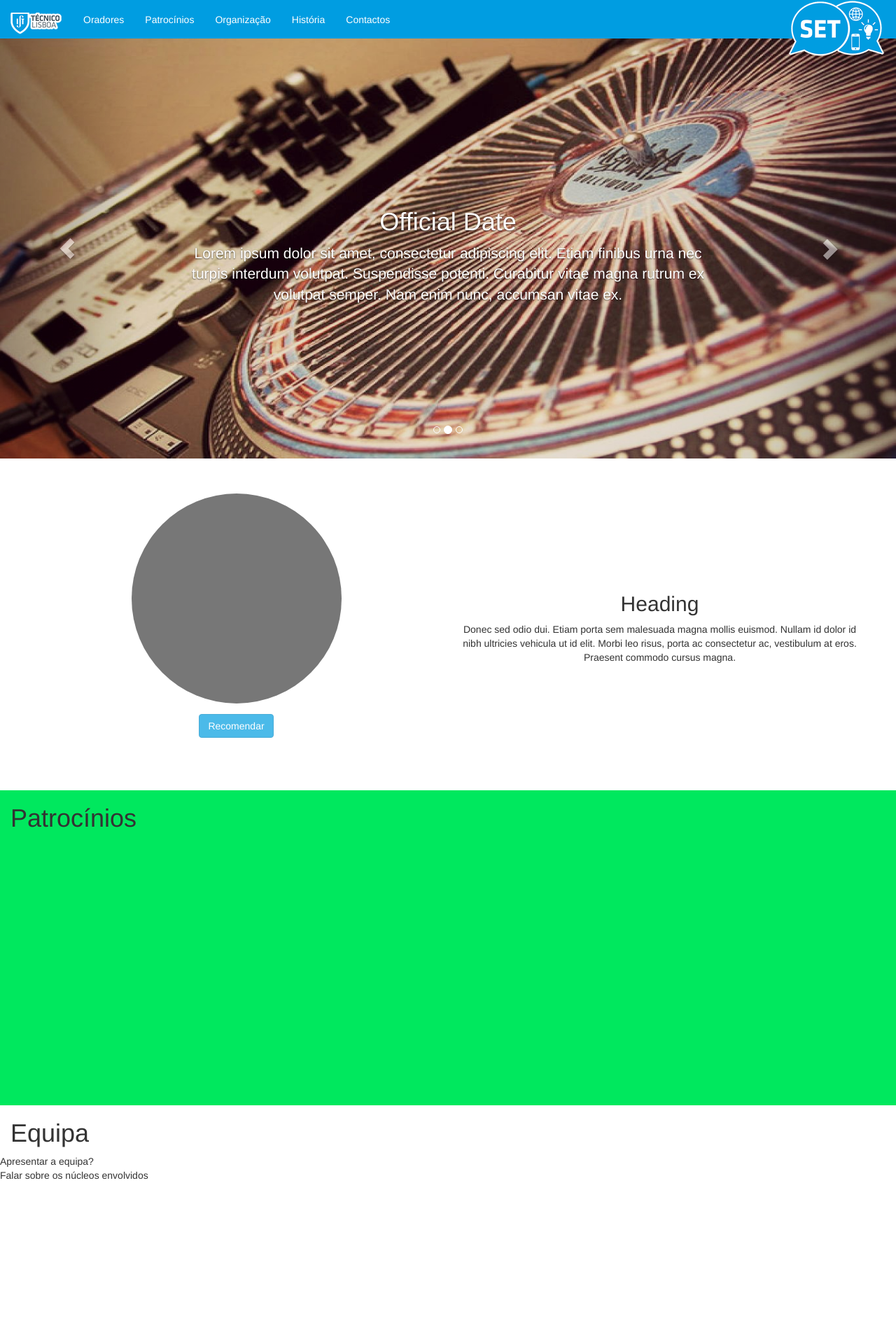
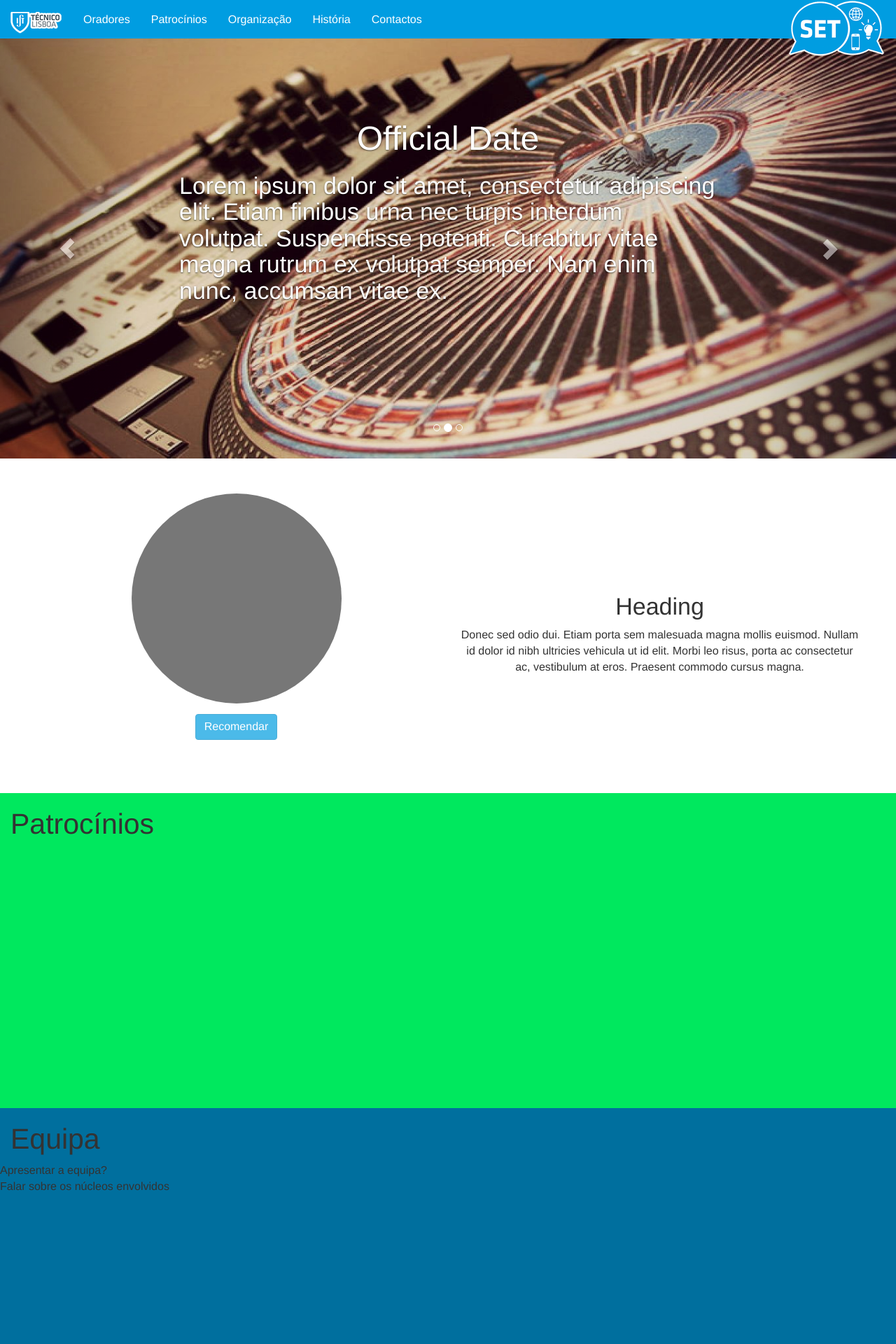
Before and after one commit to Lage2/set2015, a PHP site: page / in a window 1280 px wide. Shown: the top 1920 px of the page at 70% size. Run offline with PHP 8.4, Linux system fonts and the light colour scheme; some libraries are stand-ins or nearby versions.

Commit message:
continuacao em melhorias gerais do layout

```diff
--- a/index.html
+++ b/index.html
@@ -73,9 +73,9 @@
 					<div class="container">
             			<div class="carousel-caption">
 							<h1>Recruitment</h1>
-							<p>
-								Lorem ipsum dolor sit amet, consectetur adipiscing elit. Donec elementum venenatis eros, a ullamcorper urna condimentum et. Morbi mauris felis, consectetur ac dictum sit amet, bibendum ullamcorper sapien. Etiam diam augue, condimentum at augue et, pharetra imperdiet diam. Nulla eget ante non eros aliquet congue sit amet at velit. Pellentesque scelerisque nunc sed consequat euismod. Nullam gravida faucibus leo, ut.
-							</p>
+							<h2>
+								Lorem ipsum dolor sit amet, consectetur adipiscing elit. Donec elementum venenatis eros, a ullamcorper urna condimentum et. Morbi mauris felis, consectetur ac dictum sit amet, bibendum ullamcorper sapien. Etiam diam augue.
+							</h2>
 			            </div>
           			</div>
 				</div>
@@ -84,9 +84,9 @@
 					<div class="container">
             			<div class="carousel-caption">
 							<h1>Official Date</h1>
-							<p>
+							<h2>
 								Lorem ipsum dolor sit amet, consectetur adipiscing elit. Etiam finibus urna nec turpis interdum volutpat. Suspendisse potenti. Curabitur vitae magna rutrum ex volutpat semper. Nam enim nunc, accumsan vitae ex.
-							</p>
+							</h2>
 			            </div>
           			</div>
 				</div>
@@ -95,9 +95,9 @@
 					<div class="container">
             			<div class="carousel-caption">
 							<h1>Social Network Marketing</h1>
-							<p>
+							<h2>
 								Lorem ipsum dolor sit amet, consectetur adipiscing elit. Nulla lectus risus, pellentesque a congue rutrum, varius id dolor. Pellentesque at velit sit amet nibh ultricies porta. Fusce lobortis justo quis.
-							</p>
+							</h2>
 			            </div>
           			</div>
 				</div>
@@ -154,9 +154,39 @@
 			<div class="row">Falar sobre os núcleos envolvidos</div>
 		</div>
 
-		<div id="history-container" class="container-fluid fixed-height-container">
-			<h1>Edições Anteriores</h1>
+		<div id="history-container" class="container-fluid fixed-height-container ">
+			<div id="history-carousel" class="carousel slide center-block" data-ride="carousel">
+
+			<ol class="carousel-indicators">
+				<li data-target="#history-carousel" data-slide-to="0" class="active"></li>
+				<li data-target="#history-carousel" data-slide-to="1"></li>
+			</ol>
+			<div class="carousel-inner">
+				<div class="item active">
+					<a href="http://set.ist.utl.pt/SET2014/index.php" target="blank">
+						<div id="set2014" class="jumbotron history-sprites"></div>
+					</a>
+				</div>
+				<div class="item">
+					<a href="http://set.ist.utl.pt/SET2013/index.php" target="blank">
+						<div id="set2013" class="jumbotron history-sprites"></div>
+					</a>
+				</div>
+
+			</div>
+
+			<a class="left carousel-control" href="#history-carousel" role="button" data-slide="prev">
+				<span class="glyphicon glyphicon-chevron-left"></span>
+			</a>
+      		<a class="right carousel-control" href="#history-carousel" role="button" data-slide="next">
+      			<span class="glyphicon glyphicon-chevron-right"></span>
+      		</a>
+
 		</div>
+
+		</div>
+
+		<hr class="footer-divider">
 
 		<div id="contacts-container" class="container fixed-height-container">
 			<h1>Informações</h1>
--- a/less/set.less
+++ b/less/set.less
@@ -16,6 +16,9 @@
 
 /* Scaffolding - Setting for some of the most global styles */
 @link-color:	white;
+
+/* Typography - Font, line-height, and color for body text, headings, and more. */
+@font-size-base: 16px;
 
 
 /* Navbar */
@@ -36,6 +39,7 @@
 .navbar{
 	border: none;
 	border-radius: 0;
+
 	background-color: @brand-primary;
 
 	margin-bottom: 0px;
@@ -43,9 +47,12 @@
 	&-toggle {
 		background-color: whitesmoke;
 	}
+
+
 }
 
-.carousel {
+#jumbo-carousel{
+	//.carousel {
 
 	  	height: 600px;
 
@@ -54,23 +61,47 @@
 			background-color: #777;
 		}
 
-	&-caption {
+		.carousel-caption {
+
 			z-index: 10;
 			margin-bottom: 12.5%;
+			text-align: left;
 
-		p {
-			font-size: 21px;
-    		line-height: 1.4;
+			h1 {
+				font-weith: bolder;
+				font-size: 3em;
+				text-align: center;
 			}
 		}
 
-	&-inner > .item > img {
+		.carousel-inner > .item > img {
 			position: absolute;
 			top: 0;
 			left: 0;
 			min-width: 100%;
 			height: 600px;
 		}
+	//}
+}
+
+#history-carousel {
+	padding: auto;
+	width: 800px;
+	height: 500px;
+
+	.jumbotron {
+		height: 500px;
+		background-color: @set-light-blue;
+
+		h1{
+			margin-left: 15%;
+		}
+
+	}
+
+	.history-sprites { background: url(../img/history/history_sprites.png) no-repeat; }
+	#set2013 { width: 800px; height: 500px; background-position: 0 0; }
+	#set2014 { width: 800px; height: 500px; background-position: 0 -500px; }
 }
 
 .btn {
@@ -129,12 +160,21 @@ footer{
 	text-align: center;
 	padding: 50px;
 
-	//background-color: #00E85E; //NOT YET
+	//background-color: @set-light-blue;
 }
 
 #sponsorship-container {
 	background-color: #00E85E; 	//TODO: remover, apenas para fins de testes
 }
+
+#team-container {
+	background-color: @set-dark-blue;
+}
+
+#history-container {
+	margin: 30px 0;
+}
+
 
 .center-text {
 	margin-top: 10%;
@@ -146,5 +186,5 @@ footer{
 }
 
 .footer-divider{
-	width: 80%;
+	width: 90%;
 }
```
Also changed, not shown: css/set.css, img/history/history_sprites.png (added), img/history/set2013.png (added), img/history/set2014.png (added), 1 other file. Lines whose indentation alone changed are shown as unchanged.
